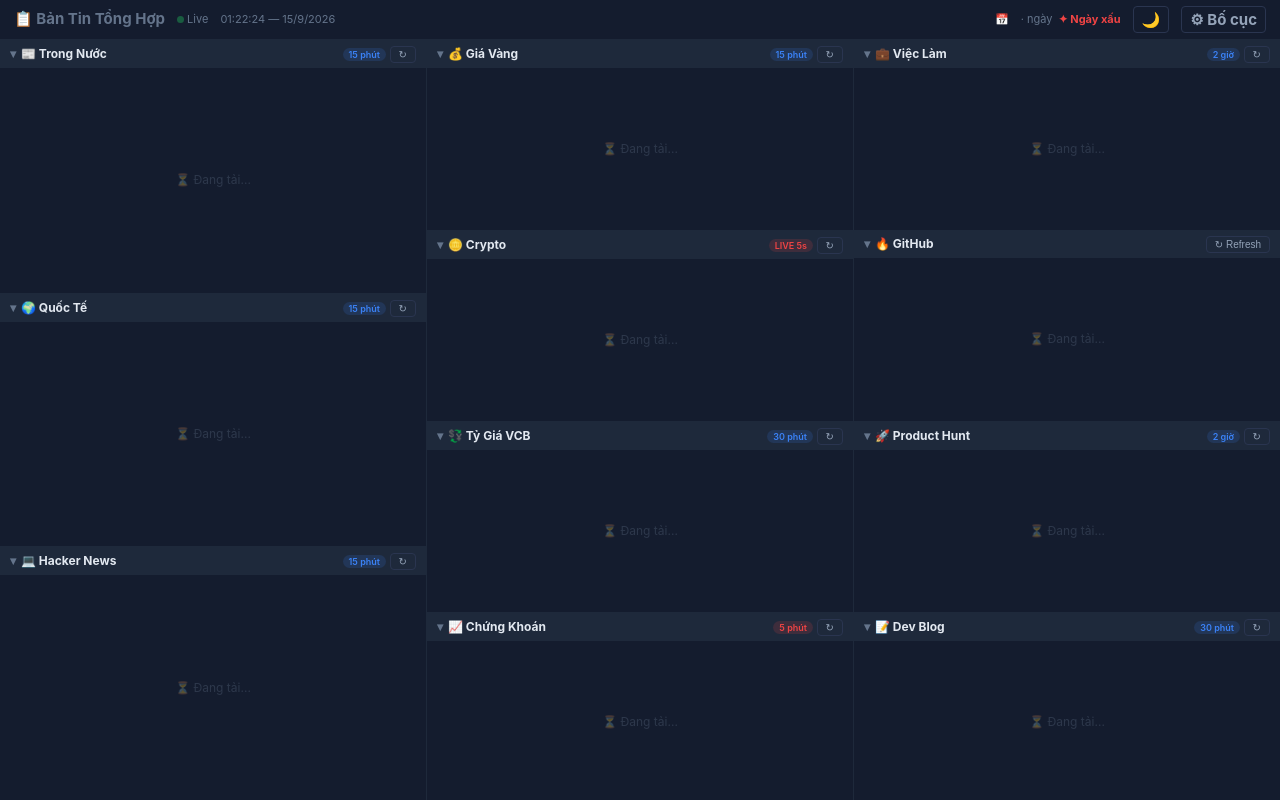
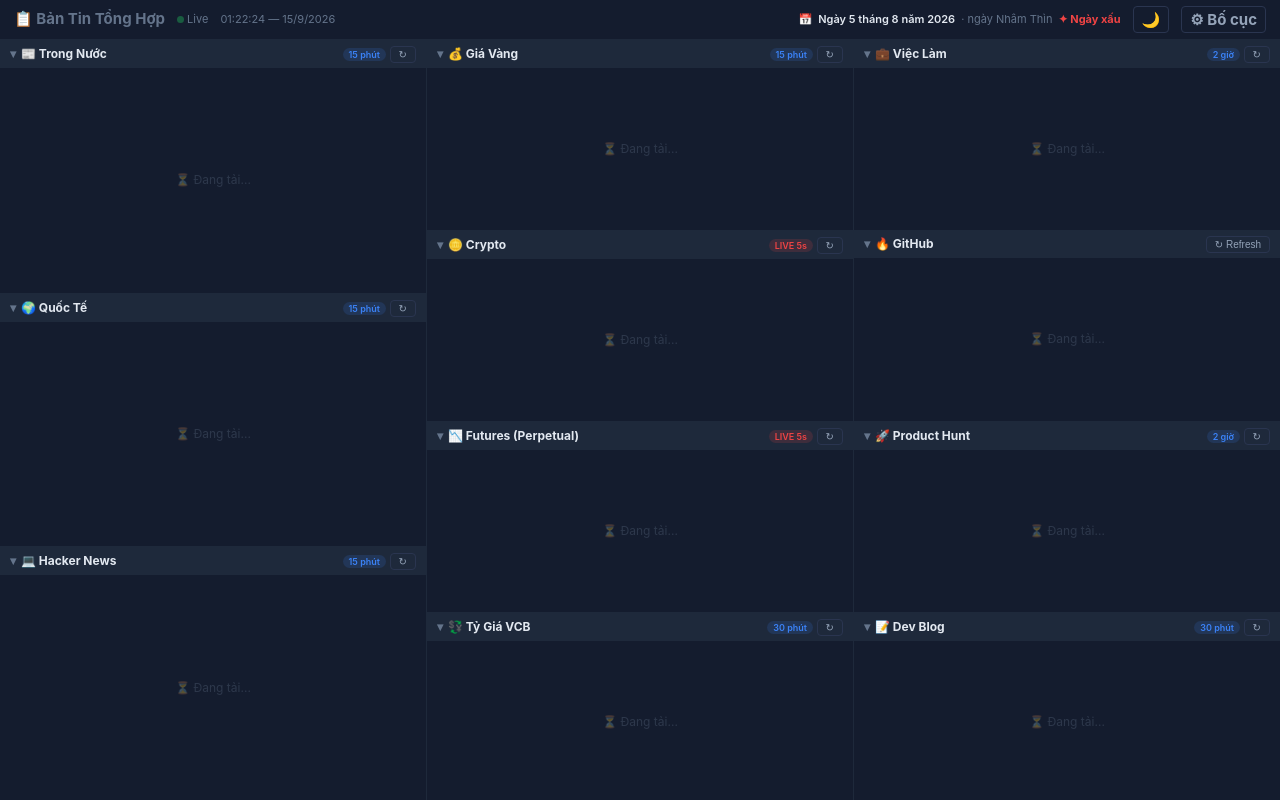
Before and after one commit to namtao/news, a FastAPI app: page / in a window 1280 px wide. Run offline with FastAPI, Linux system fonts and the light colour scheme; data that the repository does not hold is empty; parts of the project's set-up code (start-up, migrations or seed data) failed here and were passed over.

Commit message:
feat: Add futures data fetching and logging

```diff
--- a/app.py
+++ b/app.py
@@ -18,6 +18,7 @@ from jobs import (
     job_fetch_devblog,
     job_fetch_events,
     job_fetch_forex,
+    job_fetch_futures,
     job_fetch_github,
     job_fetch_gold,
     job_fetch_jobs,
@@ -45,6 +46,7 @@ async def lifespan(app: FastAPI):
     bg_task = asyncio.gather(
         job_fetch_gold(),
         job_fetch_crypto(),
+        job_fetch_futures(),
         job_fetch_vn_news(),
         job_fetch_world_news(),
         job_fetch_tech_news(),
@@ -63,6 +65,7 @@ async def lifespan(app: FastAPI):
     print("✅ Background fetch started")
     scheduler.add_job(job_fetch_gold, "interval", minutes=15, id="gold")
     scheduler.add_job(job_fetch_crypto, "interval", seconds=5, id="crypto")
+    scheduler.add_job(job_fetch_futures, "interval", seconds=5, id="futures")
     scheduler.add_job(job_fetch_vn_news, "interval", minutes=15, id="vn_news")
     scheduler.add_job(job_fetch_world_news, "interval", minutes=15, id="world_news")
     scheduler.add_job(job_fetch_tech_news, "interval", minutes=15, id="tech_news")
--- a/db.py
+++ b/db.py
@@ -85,14 +85,14 @@ async def log_gold_prices(data: dict):
             )
 
 
-async def log_crypto_prices(items: list[dict]):
+async def log_crypto_prices(items: list[dict], module: str = "crypto"):
     if not state.db_pool or not items:
         return
     async with state.db_pool.acquire() as conn:
         for c in items:
             await conn.execute(
                 "INSERT INTO prices (module,symbol,buy,sell,change_pct,raw_json) VALUES ($1,$2,$3,$4,$5,$6)",
-                "crypto",
+                module,
                 c["ky_hieu"],
                 float(c["usd"]),
                 0.0,
--- a/jobs.py
+++ b/jobs.py
@@ -15,6 +15,8 @@ from config import (
     CRYPTO_SYMBOLS,
     DEVBLOG_LIMIT,
     DEVBLOG_PER_SOURCE,
+    FUTURES_SYM,
+    FUTURES_SYMBOLS,
     GITHUB_TRENDING_LANGS,
     GITHUB_TRENDING_URL,
     GOLD_API_URL,
@@ -75,12 +77,12 @@ async def job_fetch_gold():
         print(f"  ⚠ gold: {e}")
 
 
-async def job_fetch_crypto():
+async def _fetch_okx_tickers(symbols, sym_map, label):
     responses = await asyncio.gather(
-        *(safe_get(f"{OKX_TICKER_URL}?instId={sym}") for sym in CRYPTO_SYMBOLS)
+        *(safe_get(f"{OKX_TICKER_URL}?instId={sym}") for sym in symbols)
     )
     items = []
-    for sym, resp in zip(CRYPTO_SYMBOLS, responses):
+    for sym, resp in zip(symbols, responses):
         if not resp:
             continue
         try:
@@ -91,7 +93,7 @@ async def job_fetch_crypto():
             open24h = float(ticker.get("open24h") or 0)
             items.append(
                 {
-                    "ky_hieu": CRYPTO_SYM.get(sym, sym),
+                    "ky_hieu": sym_map.get(sym, sym),
                     "usd": last,
                     "vnd": 0,
                     "thay_doi": round((last - open24h) / open24h * 100, 2)
@@ -102,14 +104,30 @@ async def job_fetch_crypto():
                 }
             )
         except Exception as e:
-            print(f"  ⚠ crypto {sym}: {e}")
+            print(f"  ⚠ {label} {sym}: {e}")
+    return items
+
+
+async def job_fetch_crypto():
+    items = await _fetch_okx_tickers(CRYPTO_SYMBOLS, CRYPTO_SYM, "crypto")
     if not items:
         return
     state.cache["crypto"] = {
         "data": items,
         "updated_at": datetime.now(timezone.utc).isoformat(),
     }
-    await log_crypto_prices(items)
+    await log_crypto_prices(items, "crypto")
+
+
+async def job_fetch_futures():
+    items = await _fetch_okx_tickers(FUTURES_SYMBOLS, FUTURES_SYM, "futures")
+    if not items:
+        return
+    state.cache["futures"] = {
+        "data": items,
+        "updated_at": datetime.now(timezone.utc).isoformat(),
+    }
+    await log_crypto_prices(items, "futures")
 
 
 async def job_fetch_vn_news():
--- a/routes.py
+++ b/routes.py
@@ -8,10 +8,10 @@ from jobs import (
     job_fetch_devblog,
     job_fetch_events,
     job_fetch_forex,
+    job_fetch_futures,
     job_fetch_github,
     job_fetch_gold,
     job_fetch_jobs,
-    job_hide,
     job_fetch_lunar,
     job_fetch_oil,
     job_fetch_producthunt,
@@ -20,6 +20,7 @@ from jobs import (
     job_fetch_vn_news,
     job_fetch_weather,
     job_fetch_world_news,
+    job_hide,
 )
 
 router = APIRouter()
@@ -43,7 +44,11 @@ async def api_data():
 
 @router.get("/api/prices")
 async def api_prices():
-    return {"gold": state.cache["gold"], "crypto": state.cache["crypto"]}
+    return {
+        "gold": state.cache["gold"],
+        "crypto": state.cache["crypto"],
+        "futures": state.cache["futures"],
+    }
 
 
 @router.get("/api/gold/refresh")
@@ -54,6 +59,11 @@ async def api_gold_refresh():
 @router.get("/api/crypto/refresh")
 async def api_crypto_refresh():
     return await _rate_limited_refresh("crypto", job_fetch_crypto, 5)
+
+
+@router.get("/api/futures/refresh")
+async def api_futures_refresh():
+    return await _rate_limited_refresh("futures", job_fetch_futures, 5)
 
 
 @router.get("/api/vn_news/refresh")
--- a/state.py
+++ b/state.py
@@ -7,6 +7,7 @@ http_client: httpx.AsyncClient | None = None
 cache = {
     "gold": {"data": [], "time": "", "date": "", "updated_at": None},
     "crypto": {"data": [], "updated_at": None},
+    "futures": {"data": [], "updated_at": None},
     "vn_news": {"data": [], "updated_at": None},
     "world_news": {"data": [], "updated_at": None},
     "tech_news": {"data": [], "updated_at": None},
--- a/static/js/dashboard.js
+++ b/static/js/dashboard.js
@@ -18,6 +18,7 @@ function toggleTheme() {
 const PANELS_META = [
   { key: "gold", label: "💰 Giá Vàng" },
   { key: "crypto", label: "🪙 Crypto" },
+  { key: "futures", label: "📉 Futures" },
   { key: "vn_news", label: "📰 Tin Trong Nước" },
   { key: "world_news", label: "🌍 Tin Quốc Tế" },
   { key: "tech_news", label: "💻 Hacker News" },
@@ -191,6 +192,16 @@ function renderGold(data) {
 function renderCrypto(data) {
   if (!data?.length) return;
   document.getElementById("crypto-body").innerHTML = data
+    .map(
+      (c) =>
+        `<div class="c-row"><span class="c-sym">${esc(c.ky_hieu)}</span><span class="c-price">${fU(c.usd)}</span><span class="c-chg ${cc(c.thay_doi)}">${ca(c.thay_doi)}${fP(c.thay_doi)}%</span><span class="c-cap">${fB(c.von_hoa)}</span></div>`,
+    )
+    .join("");
+}
+
+function renderFutures(data) {
+  if (!data?.length) return;
+  document.getElementById("futures-body").innerHTML = data
     .map(
       (c) =>
         `<div class="c-row"><span class="c-sym">${esc(c.ky_hieu)}</span><span class="c-price">${fU(c.usd)}</span><span class="c-chg ${cc(c.thay_doi)}">${ca(c.thay_doi)}${fP(c.thay_doi)}%</span><span class="c-cap">${fB(c.von_hoa)}</span></div>`,
@@ -481,6 +492,7 @@ document.getElementById("jobs-body").addEventListener("click", async (e) => {
 const renderers = {
   gold: (d) => renderGold(d.data),
   crypto: (d) => renderCrypto(d.data),
+  futures: (d) => renderFutures(d.data),
   vn_news: (d) => renderVnNews(d.data),
   world_news: (d) => renderWorldNews(d.data),
   tech_news: (d) => renderTechNews(d.data),
@@ -552,6 +564,7 @@ setInterval(async () => {
     const d = await r.json();
     if (d.crypto?.data?.length) renderCrypto(d.crypto.data);
     if (d.gold?.data?.length) renderGold(d.gold.data);
+    if (d.futures?.data?.length) renderFutures(d.futures.data);
   } catch (e) {}
 }, 5000);
 
--- a/templates/index.html
+++ b/templates/index.html
@@ -125,6 +125,16 @@
           </div>
           <div class="pnl-body" id="crypto-body"><div class="loading">⏳ Đang tải...</div></div>
         </div>
+        <div class="pnl" data-key="futures" data-label="📉 Futures (Perpetual)">
+          <div class="pnl-h">
+            <span class="pnl-t">📉 Futures (Perpetual)</span>
+            <div>
+              <span class="badge b-live">LIVE 5s</span>
+              <button class="btn-sm" onclick="refreshPanel('futures', '/api/futures/refresh', this)">↻</button>
+            </div>
+          </div>
+          <div class="pnl-body" id="futures-body"><div class="loading">⏳ Đang tải...</div></div>
+        </div>
         <div class="pnl" data-key="forex" data-label="💱 Tỷ Giá VCB">
           <div class="pnl-h">
             <span class="pnl-t">💱 Tỷ Giá VCB</span>
```
Also changed, not shown: config.py (+17 -0 lines).
